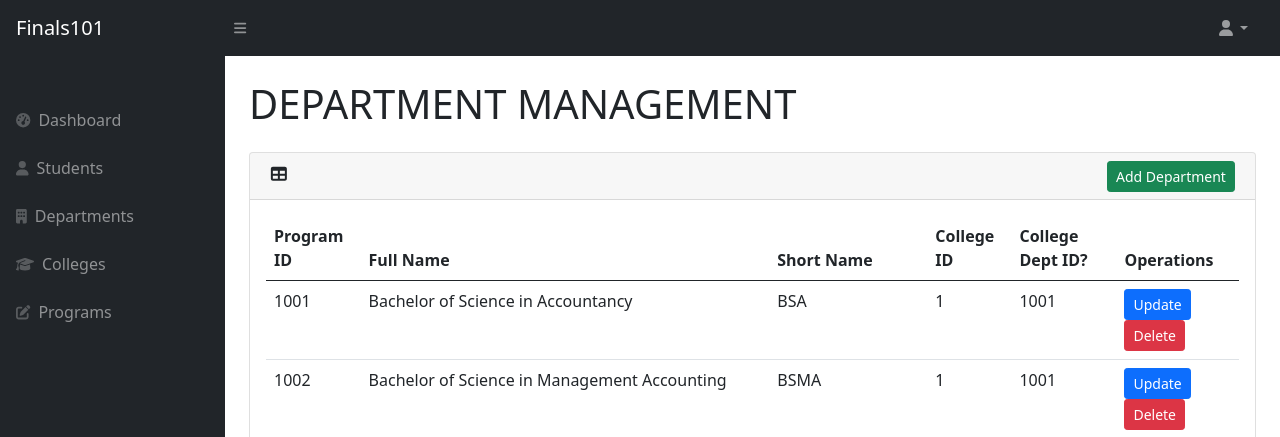
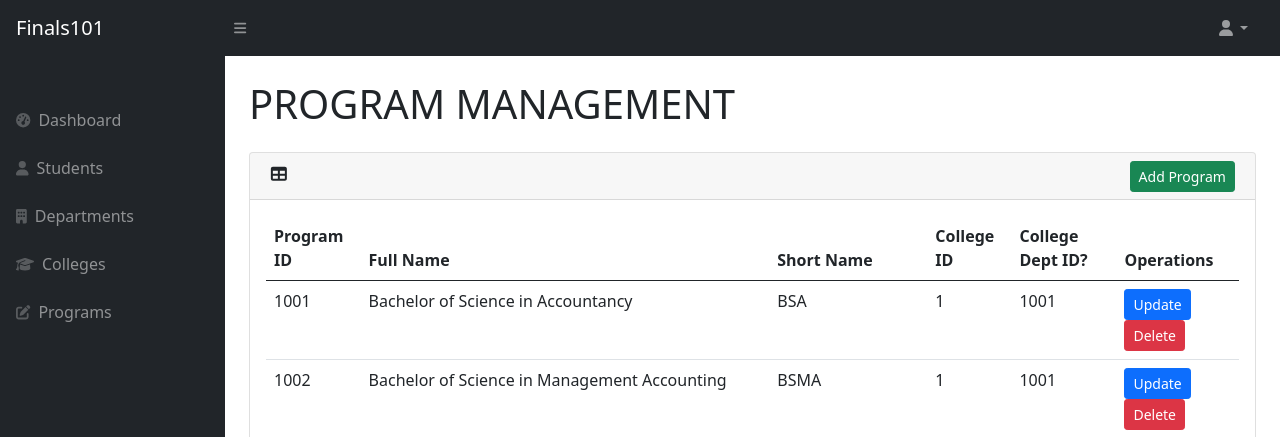
Before and after one commit to louise710/SPElec1, a PHP site: page /prog.php in a window 1280 px wide. Shown: the top 437 px of the page. Run offline with PHP 8.4, Linux system fonts and the light colour scheme; the visitor is signed in with stand-in values (Sample User, id 1); data comes from the database, SQL or seed files in the repository; some libraries are stand-ins or nearby versions.

Commit message:
chhhdifc

```diff
--- a/college.php
+++ b/college.php
@@ -30,12 +30,12 @@ if (!isset($_SESSION["username"])) {
         <div id="layoutSidenav_content">
             <main>
                 <div class="container-fluid px-4">
-                    <h1 class="mt-4">DEPARTMENT MANAGEMENT</h1>
+                    <h1 class="mt-4">COLLEGE MANAGEMENT</h1>
                     <h1 class="mt-4"></h1>
                     <div class="card mb-4">
                         <div class="card-header">
                             <i class="fas fa-table me-1" style="padding: .5%"></i>
-                            <button class="btn btn-success btn-sm" id="addM" onclick="addModal()" style="position: absolute; right: 2%;">Add Department</button>
+                            <button class="btn btn-success btn-sm" id="addM" onclick="addModal()" style="position: absolute; right: 2%;">Add College</button>
                         </div>
                         <div class="card-body">
                             <?php
--- a/prog.php
+++ b/prog.php
@@ -30,12 +30,12 @@ if (!isset($_SESSION["username"])) {
         <div id="layoutSidenav_content">
             <main>
                 <div class="container-fluid px-4">
-                    <h1 class="mt-4">DEPARTMENT MANAGEMENT</h1>
+                    <h1 class="mt-4">PROGRAM MANAGEMENT</h1>
                     <h1 class="mt-4"></h1>
                     <div class="card mb-4">
                         <div class="card-header">
                             <i class="fas fa-table me-1" style="padding: .5%"></i>
-                            <button class="btn btn-success btn-sm" id="addM" onclick="addModal()" style="position: absolute; right: 2%;">Add Department</button>
+                            <button class="btn btn-success btn-sm" id="addM" onclick="addModal()" style="position: absolute; right: 2%;">Add Program</button>
                         </div>
                         <div class="card-body">
                             <?php
```
